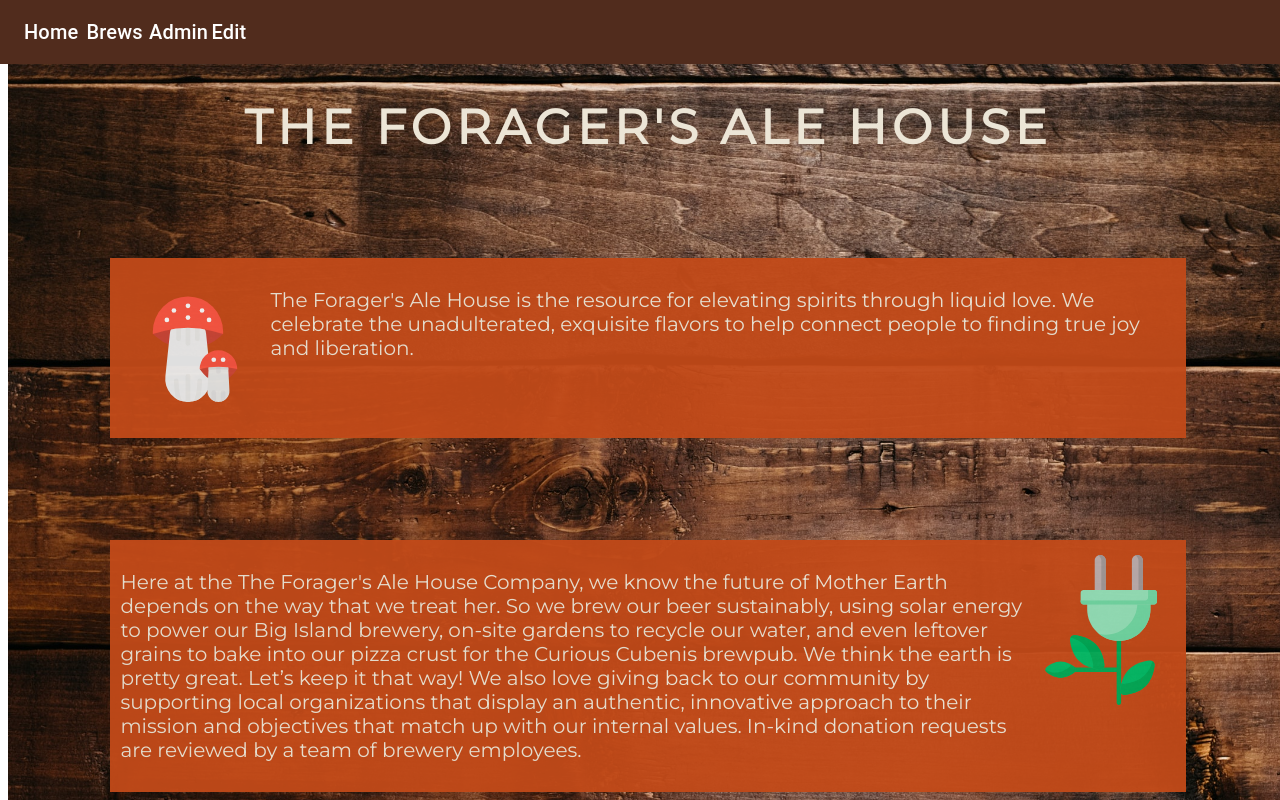
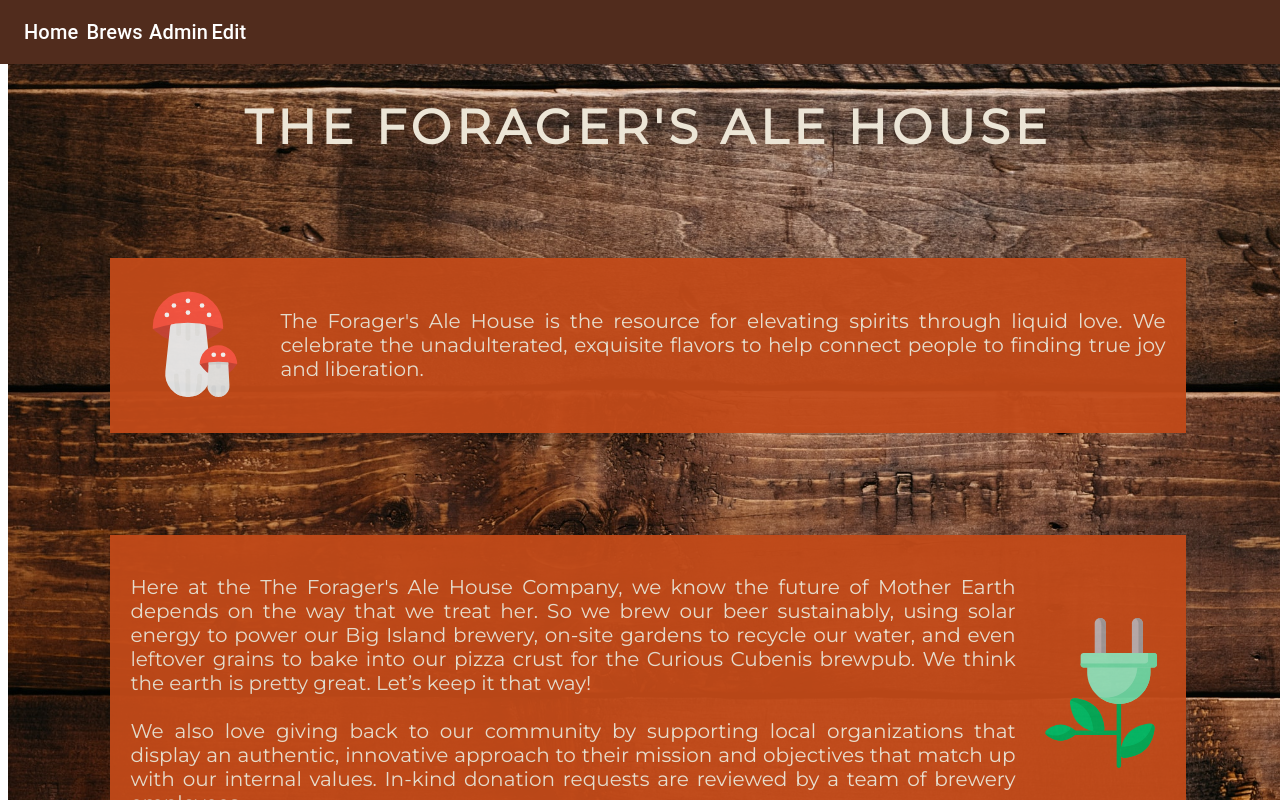
Before and after one commit to ajancheta/tap-room-react, a React app: page /#/about in a window 1280 px wide. Shown: the top 800 px of the page. Built offline with nearby package versions, Linux system fonts and the light colour scheme.

Commit message:
edit text padding

```diff
--- a/src/components/About.jsx
+++ b/src/components/About.jsx
@@ -35,17 +35,19 @@ function About() {
         margin: 8%;
         background-color: #c24a19;
         opacity: 0.95;
-        }
-
-      .about-container {
         display: flex;
         font-size: 20px;
+        align-items: center;
       }
 
       img {
         width: 150px;
         height: 150px;
-        padding-top: 5px;
+      }
+
+      .text {
+        text-align: justify;
+        padding: 10px;
       }
 
       `}</style>
@@ -56,15 +58,13 @@ function About() {
         <div className="media-container">
           <img src={Mushroom} />
         </div>
-
         <div className="text">
           <p>The Forager's Ale House is the resource for elevating spirits through liquid love. We celebrate the unadulterated, exquisite flavors to help connect people to finding true joy and liberation.</p>
         </div>
       </div>
-
       <div className="about-container">
         <div className="text">
-          <p>Here at the The Forager's Ale House Company, we know the future of Mother Earth depends on the way that we treat her. So we brew our beer sustainably, using solar energy to power our Big Island brewery, on-site gardens to recycle our water, and even leftover grains to bake into our pizza crust for the Curious Cubenis brewpub. We think the earth is pretty great. Let’s keep it that way!
+          <p>Here at the The Forager's Ale House Company, we know the future of Mother Earth depends on the way that we treat her. So we brew our beer sustainably, using solar energy to power our Big Island brewery, on-site gardens to recycle our water, and even leftover grains to bake into our pizza crust for the Curious Cubenis brewpub. We think the earth is pretty great. Let’s keep it that way! <br /><br />
 
           We also love giving back to our community by supporting local organizations that display an authentic, innovative approach to their mission and objectives that match up with our internal values. In-kind donation requests are reviewed by a team of brewery employees.</p>
         </div>
```
Lines whose indentation alone changed are shown as unchanged.
